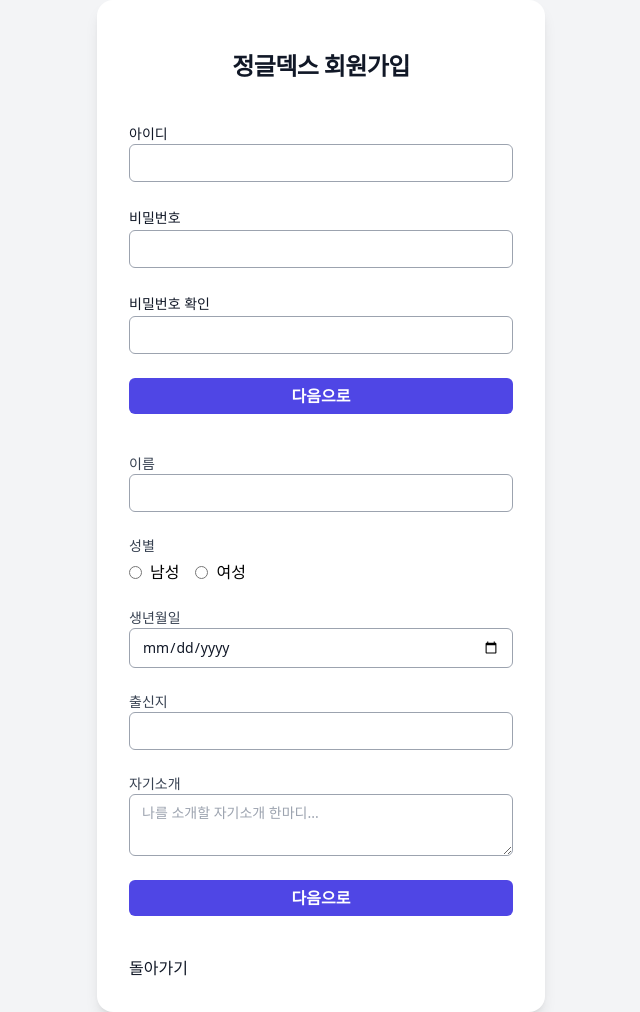
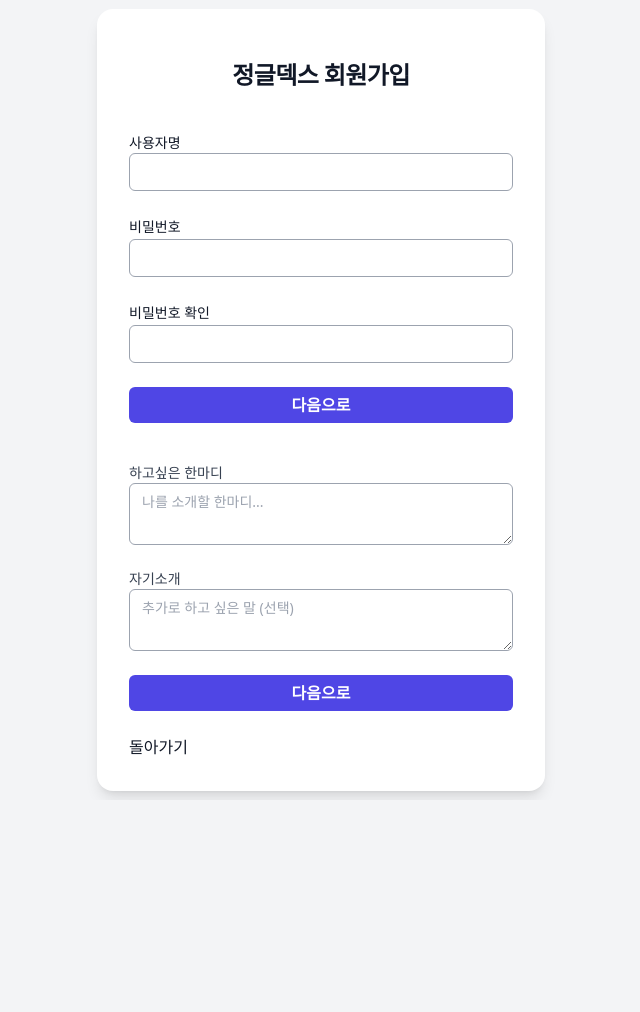
Before and after one commit to KraftonJungleWeek0/jungle-index, a Flask app: template jungle-index/templates/signup.html in a window 1280 px wide. Shown: the whole page, without its empty margins (319-959 px from the left). After the commit the page ends 798 px from the top, so only its background shows below. Run offline with Flask 3, Linux system fonts and the light colour scheme; the template is opened without the code that fills it, so the values that code supplies are empty; some libraries are stand-ins or nearby versions.

Commit message:
사용자명 관련 수정
이름을 입력받지 않고 ID 자체를 사용자명으로 사용 (로그인과 회원가입)

```diff
--- a/jungle-index/templates/login.html
+++ b/jungle-index/templates/login.html
@@ -16,10 +16,10 @@
 
         <div class="mt-10 sm:mx-auto sm:w-full sm:max-w-sm">
             <form action="#" method="POST" class="space-y-6">
-                <!-- ID -->
+                <!-- 사용자명 -->
                 <div>
-                    <label for="id" class="block text-sm font-medium text-gray-900">아이디</label>
-                    <input type="text" name="loginid" id="loginid" required
+                    <label for="username" class="block text-sm font-medium text-gray-900">사용자명</label>
+                    <input type="text" name="loginusername" id="loginusername" required
                         class="block w-full rounded-md bg-white px-3 py-1.5 text-base text-gray-900 outline-1 -outline-offset-1 outline-gray-300 placeholder:text-gray-400 focus:outline-2 focus:-outline-offset-2 focus:outline-indigo-600 sm:text-sm/6">
                 </div>
 
--- a/jungle-index/templates/signup.html
+++ b/jungle-index/templates/signup.html
@@ -15,11 +15,11 @@
     </div>
 
     <!-- 아이디 비밀번호 -->
-    <div class="mt-10 sm:mx-auto sm:w-full sm:max-w-sm">
+    <div class="mt-10 sm:mx-auto sm:w-full sm:max-w-sm mb-6">
       <form action="#" method="POST" class="space-y-6">
         <!-- ID -->
         <div>
-          <label for="id" class="block text-sm font-medium text-gray-900">아이디</label>
+          <label for="id" class="block text-sm font-medium text-gray-900">사용자명</label>
           <input type="text" name="signupid" id="signupid" required
             class="block w-full rounded-md bg-white px-3 py-1.5 text-base text-gray-900 border border-gray-400 outline-1 -outline-offset-1 outline-gray-300 focus:outline-2 focus:outline-none focus:-outline-offset-2 focus:outline-indigo-600 sm:text-sm/6">
         </div>
@@ -50,51 +50,21 @@
     </div>
 
 
-    <!-- 정보입력 1 -->
-    <div class="mt-10 sm:mx-auto sm:w-full sm:max-w-sm">
+    <!-- 정보입력 -->
+    <div class="mt-10 sm:mx-auto sm:w-full sm:max-w-sm mb-6">
       <form action="#" method="POST" class="space-y-6">
-
-        <!-- 이름 -->
         <div>
-          <label for="name" class="block text-sm font-medium text-gray-700">이름</label>
-          <input type="text" id="name" name="name" required
-            class="block w-full rounded-md bg-white px-3 py-1.5 text-base text-gray-900 border border-gray-400 outline-1 -outline-offset-1 outline-gray-300 placeholder:text-gray-400 focus:outline-none focus:outline-2 focus:-outline-offset-2 focus:outline-indigo-600 sm:text-sm/6">
-        </div>
-
-        <!-- 성별 -->
-        <div>
-          <label for="gender" class="block text-sm font-medium text-gray-700 mb-1">성별</label>
-          <div class="flex items-center space-x-4">
-            <label class="inline-flex items-center">
-              <input type="radio" name="gender" value="male" required class="form-radio text-blue-600" />
-              <span class="ml-2">남성</span>
-            </label>
-            <label class="inline-flex items-center">
-              <input type="radio" name="gender" value="female" required class="form-radio text-blue-600" />
-              <span class="ml-2">여성</span>
-            </label>
-          </div>
-        </div>
-
-        <!-- 생년월일 -->
-        <div>
-          <label for="birthdate" class="block text-sm font-medium text-gray-700">생년월일</label>
-          <input type="date" id="birthdate" name="birthdate" required
-            class="block w-full rounded-md bg-white px-3 py-1.5 text-base text-gray-900 border border-gray-400 outline-1 -outline-offset-1 outline-gray-300 placeholder:text-gray-400 focus:outline-none focus:outline-2 focus:-outline-offset-2 focus:outline-indigo-600 sm:text-sm/6">
-        </div>
-
-        <!-- 출신지 -->
-        <div>
-          <label for="hometown" class="block text-sm font-medium text-gray-700">출신지</label>
-          <input type="text" id="hometown" name="hometown" required
-            class="block w-full rounded-md bg-white px-3 py-1.5 text-base text-gray-900 border border-gray-400 outline-1 -outline-offset-1 outline-gray-300 placeholder:text-gray-400 focus:outline-none focus:outline-2 focus:-outline-offset-2 focus:outline-indigo-600 sm:text-sm/6">
+          <label class="block text-sm font-medium text-gray-700">하고싶은 한마디</label>
+          <textarea name="about" id="about" required
+            class="block w-full rounded-md bg-white px-3 py-1.5 text-base text-gray-900 border border-gray-400 outline-1 -outline-offset-1 outline-gray-300 placeholder:text-gray-400 focus:outline-none focus:outline-2 focus:-outline-offset-2 focus:outline-indigo-600 sm:text-sm/6"
+            maxlength="50" placeholder="나를 소개할 한마디..."></textarea>
         </div>
 
         <div>
-          <label for="hometown" class="block text-sm font-medium text-gray-700">자기소개</label>
-          <textarea name="about" id="about" rows="2" required
+          <label class="block text-sm font-medium text-gray-700">자기소개</label>
+          <textarea name="about" id="about"
             class="block w-full rounded-md bg-white px-3 py-1.5 text-base text-gray-900 border border-gray-400 outline-1 -outline-offset-1 outline-gray-300 placeholder:text-gray-400 focus:outline-none focus:outline-2 focus:-outline-offset-2 focus:outline-indigo-600 sm:text-sm/6"
-            maxlength="50" placeholder="나를 소개할 자기소개 한마디..."></textarea>
+            placeholder="추가로 하고 싶은 말 (선택)"></textarea>
         </div>
 
         <!-- 완료 버튼 -->
@@ -106,11 +76,6 @@
       </form>
     </div>
 
-    <!-- 정보입력 2 -->
-    <div class="mt-10 sm:mx-auto sm:w-full sm:max-w-sm">
-
-    </div>
-
     <a href="#" class="text-gray-900 hover:text-indigo-500">돌아가기</a>
 
   </div>
```
